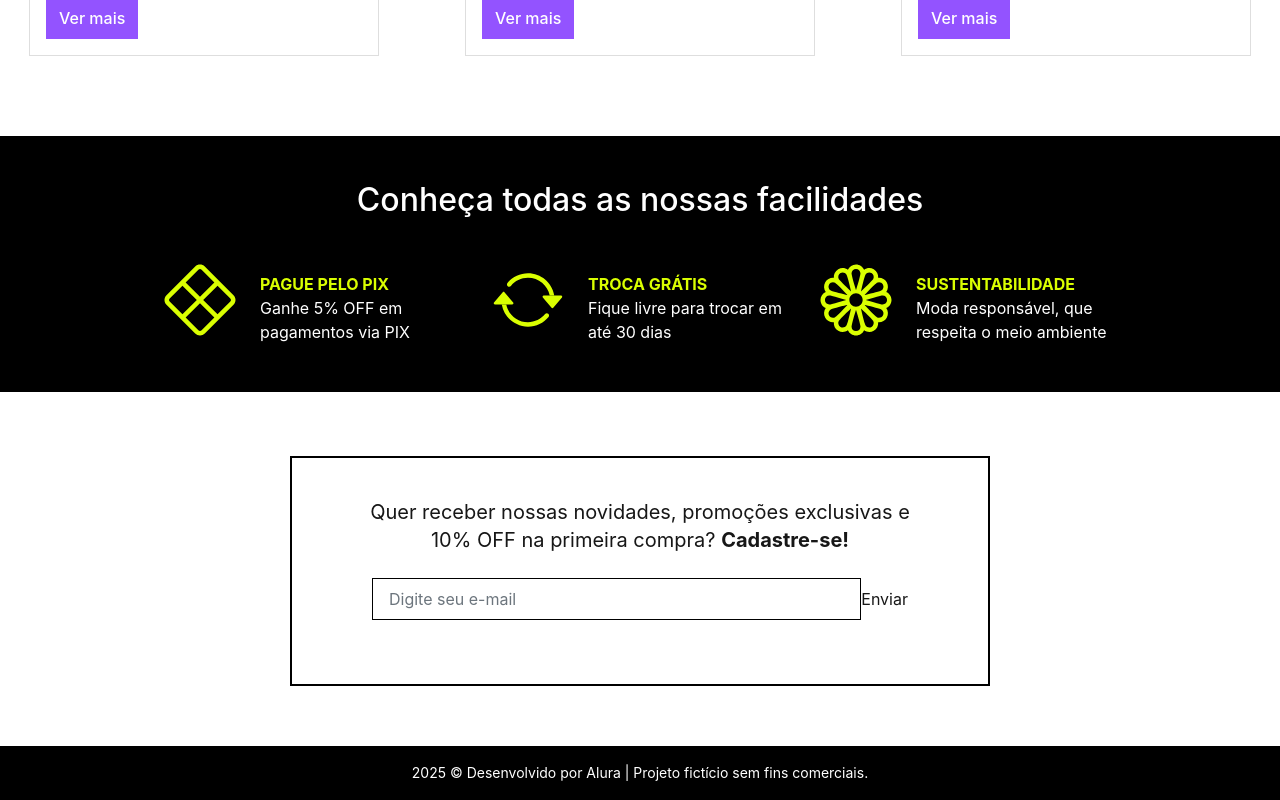
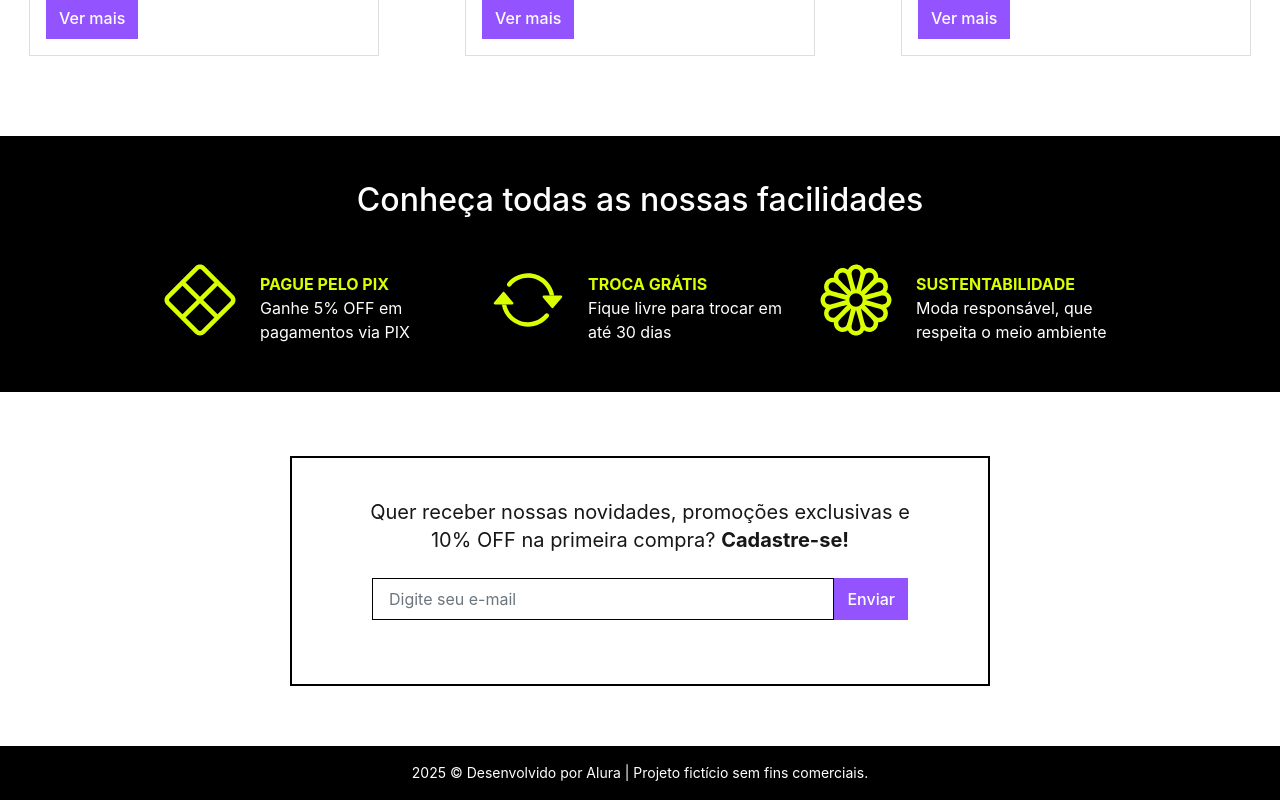
Before and after one commit to JessMotta/meteora-ecommerce_alura, a Next.js app: page / in a window 1280 px wide. Shown: the part 2141-2941 px from the top of the page. Built offline with nearby package versions, Linux system fonts and the light colour scheme.

Commit message:
adjust button to component

```diff
--- a/src/components/Button/index.tsx
+++ b/src/components/Button/index.tsx
@@ -1,7 +1,7 @@
 import React from "react";
 import { cn } from "@/helpers/cn";
 
-export default function Button({onClickFunction, children, color = "purple" }: {onClickFunction: () => void , typeButton:string, children: React.ReactNode; color?: 'transparent' | 'purple' | 'black'; className?: string }) {
+export default function Button({onClickFunction, children, color = "purple" }: {onClickFunction: () => void , children: React.ReactNode; color?: 'transparent' | 'purple' | 'black'; className?: string }) {
     const defaultButtonClasses = 'cursor-pointer border-1 px-3 py-2 font-medium'
 
     const colors = {
--- a/src/components/Newsletter/index.tsx
+++ b/src/components/Newsletter/index.tsx
@@ -22,8 +22,8 @@ export function Newsletter() {
                         <input type="text" placeholder="Digite seu e-mail"
                             className="border-1 border-black  placeholder:text-(--color-gray) py-2 px-4 w-full "
                         />
-                        {/* ajustar para usar esse botão usando o componente Button */}
-                        <button type="submit" onClick={handleOpenModal} >Enviar</button>
+                        {/* adicionar o evento de envio do email */}
+                        <Button onClickFunction={handleOpenModal} >Enviar</Button>
                     </Form>
                 </div>
             </div>
```
